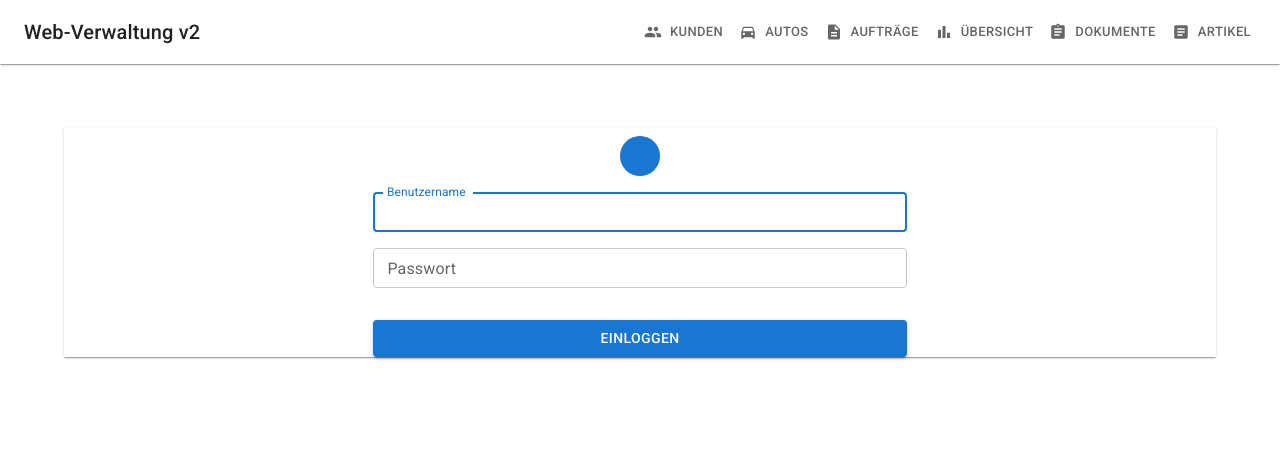
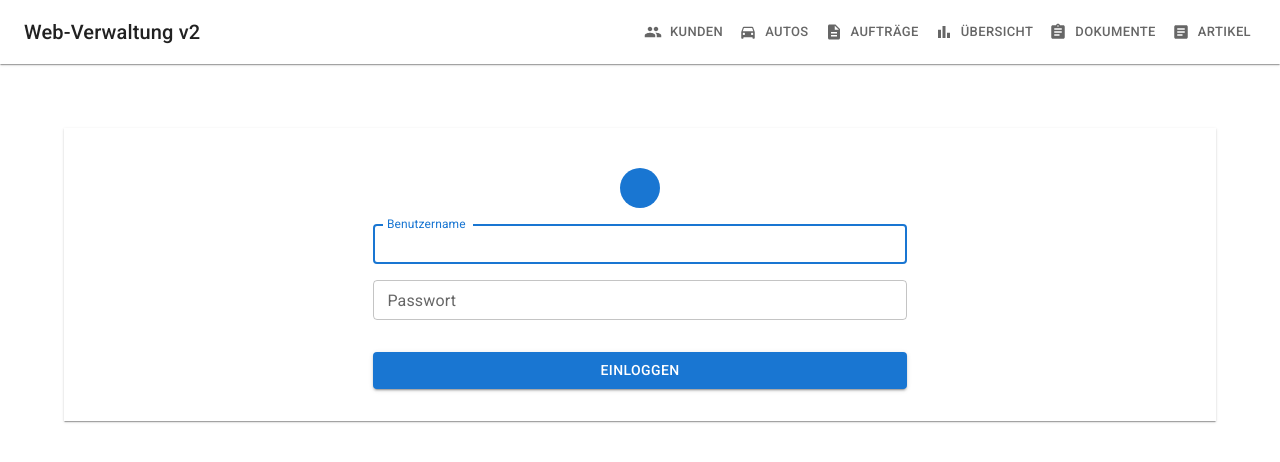
Before and after one commit to fr-ser/car-repair-management, a React (Vite) app in the folder frontend/: page /login in a window 1280 px wide. Shown: the top 462 px of the page. Built offline with nearby package versions, Linux system fonts and the light colour scheme; some icons are missing.

Commit message:
feat: redirect to login when logged out

```diff
--- a/frontend/src/pages/auth/LoginPage.tsx
+++ b/frontend/src/pages/auth/LoginPage.tsx
@@ -1,12 +1,5 @@
 import LockOutlinedIcon from '@mui/icons-material/LockOutlined';
-import {
-  Alert,
-  Avatar,
-  Box,
-  Button,
-  Container,
-  TextField,
-} from '@mui/material';
+import { Alert, Avatar, Box, Button, TextField } from '@mui/material';
 import { useState } from 'react';
 import { useNavigate } from 'react-router-dom';
 
@@ -34,10 +27,10 @@ export default function LoginPage() {
   };
 
   return (
-    <Container>
     <Box
       sx={{
         marginTop: 8,
+        padding: 4,
         display: 'flex',
         flexDirection: 'column',
         alignItems: 'center',
@@ -85,6 +78,5 @@ export default function LoginPage() {
         )}
       </Box>
     </Box>
-    </Container>
   );
 }
--- a/frontend/src/services/backend-service.ts
+++ b/frontend/src/services/backend-service.ts
@@ -82,8 +82,13 @@ export async function fetchClients(
 
 // eslint-disable-next-line @typescript-eslint/no-explicit-any
 function handleErrorResponse(response: Response, responseData: any) {
-  if (!response.ok) {
-    // TODO: Handle different error statuses
+  if (response.ok) return;
+
+  if (response.status === 401) {
+    window.location.href = '/login';
+    return;
+  }
+
   let errorMessage: string;
   if (typeof responseData.message === 'string') {
     errorMessage = responseData.message || 'Unknown error';
@@ -92,4 +97,3 @@ function handleErrorResponse(response: Response, responseData: any) {
   }
   throw new Errors.RequestError(`Error! ${errorMessage}`);
 }
-}
```
Lines whose indentation alone changed are shown as unchanged.
